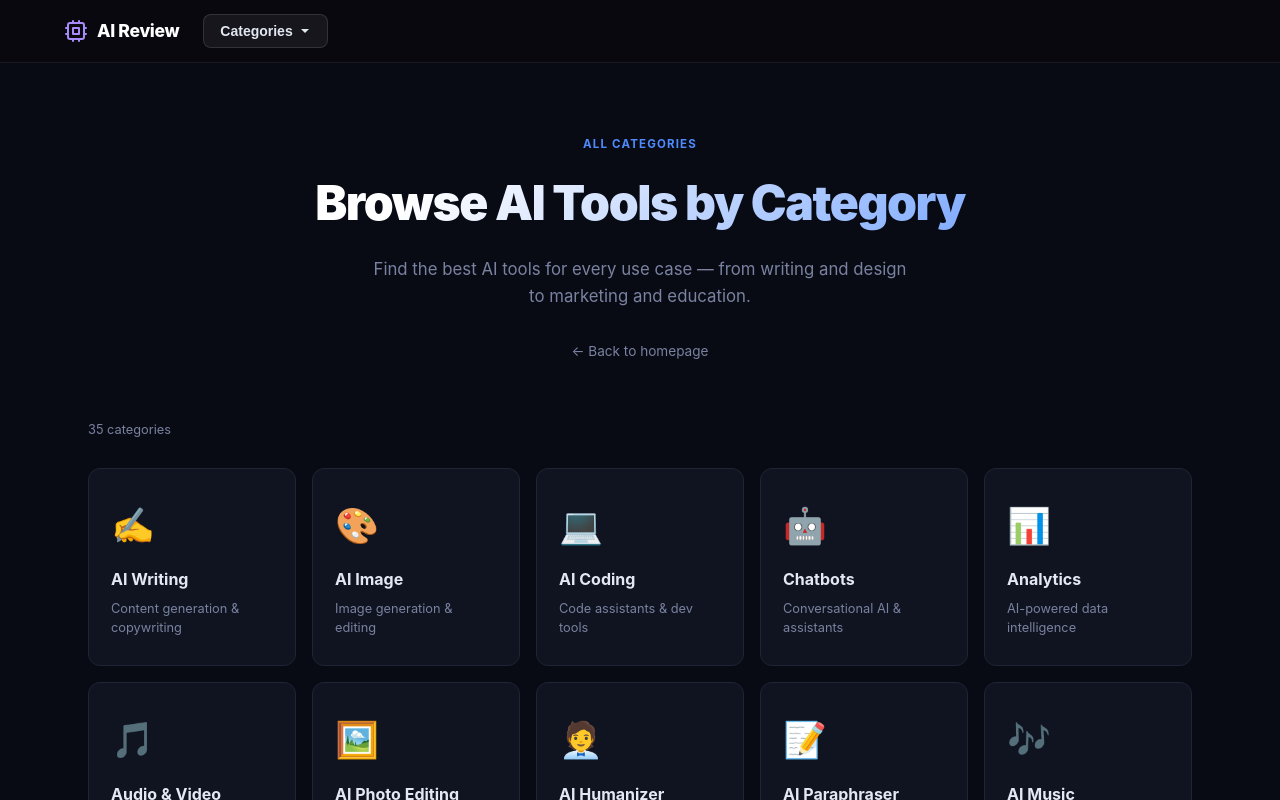
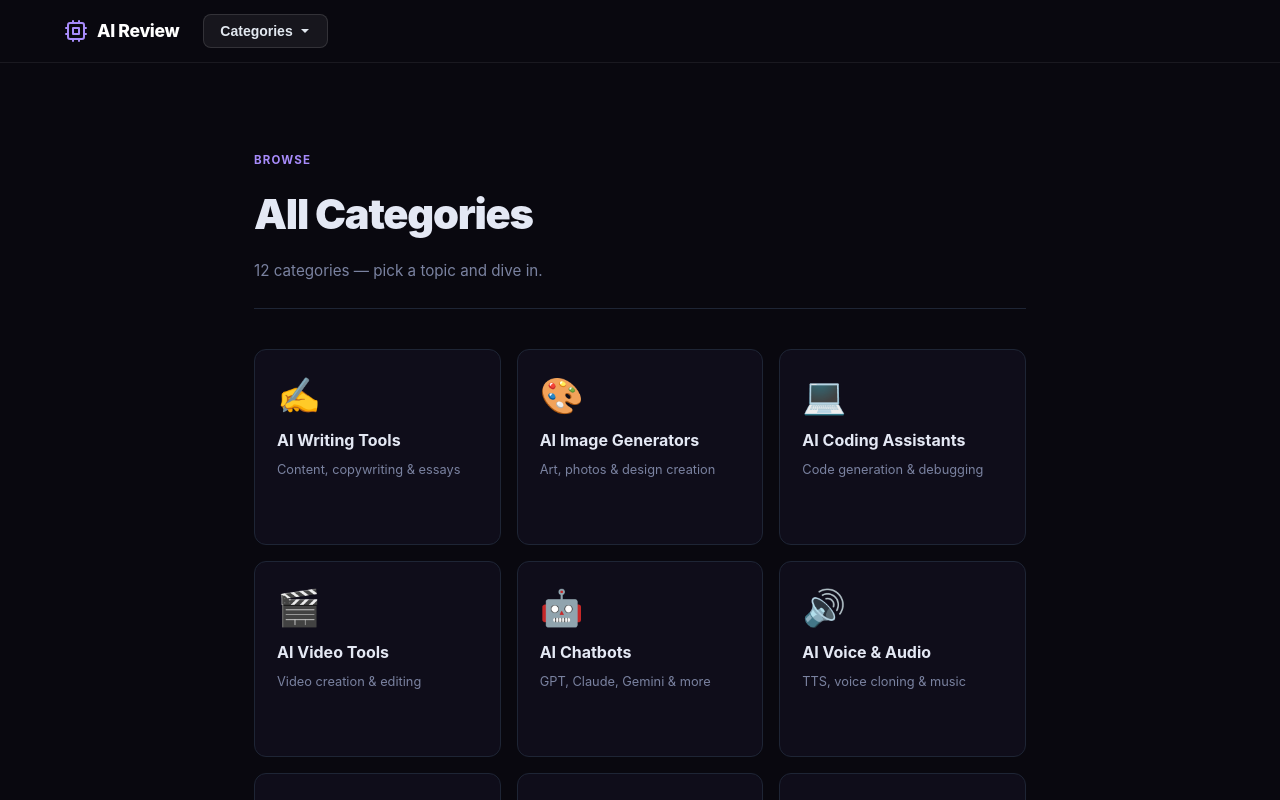
Before and after one commit to conceptsellerbills-cmyk/ai-review-tech, a Next.js app: page /categories in a window 1280 px wide. Shown: the top 800 px of the page. Built offline with nearby package versions, Linux system fonts and the light colour scheme.

Commit message:
feat: add all categories browse page

```diff
--- a/app/categories/page.tsx
+++ b/app/categories/page.tsx
@@ -1,98 +1,51 @@
-import type { Metadata } from 'next'
+import type { Metadata } from "next";
 
 export const metadata: Metadata = {
-  title: 'All AI Tool Categories — ai-review.tech',
-  description: 'Browse all AI tool categories — writing, image, coding, chatbots, SEO, marketing, and 25 more.',
-}
+  title: "All Categories — AI Review",
+  description: "Browse all categories on AI Review. Find expert guides and reviews organized by topic.",
+};
 
-const CATEGORIES = [
-  { icon: '✍️', label: 'AI Writing', desc: 'Content generation & copywriting', href: '/category/ai-writing' },
-  { icon: '🎨', label: 'AI Image', desc: 'Image generation & editing', href: '/category/ai-image' },
-  { icon: '💻', label: 'AI Coding', desc: 'Code assistants & dev tools', href: '/category/ai-coding' },
-  { icon: '🤖', label: 'Chatbots', desc: 'Conversational AI & assistants', href: '/category/chatbots' },
-  { icon: '📊', label: 'Analytics', desc: 'AI-powered data intelligence', href: '/category/analytics' },
-  { icon: '🎵', label: 'Audio & Video', desc: 'AI for speech, music & video', href: '/category/audio-video' },
-  { icon: '🖼️', label: 'AI Photo Editing', desc: 'Enhance & edit photos with AI', href: '/category/ai-photo-editing' },
-  { icon: '🧑‍💼', label: 'AI Humanizer', desc: 'Make AI text sound human', href: '/category/ai-humanizer' },
-  { icon: '📝', label: 'AI Paraphraser', desc: 'Rewrite & rephrase with AI', href: '/category/ai-paraphraser' },
-  { icon: '🎶', label: 'AI Music', desc: 'Generate music & songs with AI', href: '/category/ai-music' },
-  { icon: '🎭', label: 'AI Face Swap', desc: 'Face swap & avatar tools', href: '/category/ai-face-swap' },
-  { icon: '🎓', label: 'AI Essay Writer', desc: 'AI tools for academic writing', href: '/category/ai-essay-writer' },
-  { icon: '🎬', label: 'AI Video Editor', desc: 'Edit & create videos with AI', href: '/category/ai-video-editing' },
-  { icon: '🌐', label: 'AI Website Builder', desc: 'Build websites with AI', href: '/category/ai-website-builder' },
-  { icon: '🔍', label: 'AI Plagiarism Checker', desc: 'Detect copied content with AI', href: '/category/ai-plagiarism-checker' },
-  { icon: '📖', label: 'AI Story Generator', desc: 'Create stories & fiction with AI', href: '/category/ai-story-generator' },
-  { icon: '👤', label: 'AI Avatar Generator', desc: 'Create AI avatars & profiles', href: '/category/ai-avatar-generator' },
-  { icon: '🏠', label: 'AI Interior Design', desc: 'Design spaces with AI', href: '/category/ai-interior-design' },
-  { icon: '💼', label: 'AI Cover Letter', desc: 'Write cover letters with AI', href: '/category/ai-cover-letter' },
-  { icon: '🎯', label: 'AI Logo Generator', desc: 'Create logos & branding with AI', href: '/category/ai-logo-generator' },
-  { icon: '🕵️', label: 'AI Detector', desc: 'Detect AI-generated content', href: '/category/ai-detector' },
-  { icon: '📋', label: 'AI Summarizer', desc: 'Summarize documents & articles', href: '/category/ai-summarizer' },
-  { icon: '🎥', label: 'AI Video Generator', desc: 'Generate videos from text', href: '/category/ai-video-generator' },
-  { icon: '📄', label: 'AI Resume Builder', desc: 'Build resumes with AI', href: '/category/ai-resume-builder' },
-  { icon: '🗂️', label: 'AI Presentation', desc: 'Create slides & decks with AI', href: '/category/ai-presentation' },
-  { icon: '🌍', label: 'AI Translation', desc: 'Translate languages with AI', href: '/category/ai-translation' },
-  { icon: '💬', label: 'AI Customer Service', desc: 'Automate support with AI', href: '/category/ai-customer-service' },
-  { icon: '✏️', label: 'AI Design Tools', desc: 'Graphic design powered by AI', href: '/category/ai-design-tools' },
-  { icon: '📈', label: 'AI SEO Tools', desc: 'Rank higher with AI SEO', href: '/category/ai-seo-tools' },
-  { icon: '📧', label: 'AI Email Writer', desc: 'Write better emails with AI', href: '/category/ai-email' },
-  { icon: '🗓️', label: 'AI Meeting Tools', desc: 'Automate meeting notes with AI', href: '/category/ai-meeting-tools' },
-  { icon: '⚡', label: 'AI Productivity', desc: 'Work smarter with AI tools', href: '/category/ai-productivity' },
-  { icon: '🏫', label: 'AI Education', desc: 'Learn & teach with AI', href: '/category/ai-education' },
-  { icon: '📣', label: 'AI Marketing', desc: 'Scale marketing with AI', href: '/category/ai-marketing' },
-  { icon: '📱', label: 'AI Social Media', desc: 'Grow your audience with AI', href: '/category/ai-social-media' },
-]
+const CATEGORIES: { icon: string; label: string; desc: string; href: string }[] = [{"icon":"✍️","label":"AI Writing Tools","desc":"Content, copywriting & essays","href":"/category/ai-writing"},{"icon":"🎨","label":"AI Image Generators","desc":"Art, photos & design creation","href":"/category/ai-image"},{"icon":"💻","label":"AI Coding Assistants","desc":"Code generation & debugging","href":"/category/ai-coding"},{"icon":"🎬","label":"AI Video Tools","desc":"Video creation & editing","href":"/category/ai-video"},{"icon":"🤖","label":"AI Chatbots","desc":"GPT, Claude, Gemini & more","href":"/category/ai-chatbots"},{"icon":"🔊","label":"AI Voice & Audio","desc":"TTS, voice cloning & music","href":"/category/ai-audio"},{"icon":"📊","label":"AI for Business","desc":"Automation & productivity tools","href":"/category/ai-business"},{"icon":"🎓","label":"AI for Education","desc":"Learning, tutoring & research","href":"/category/ai-education"},{"icon":"🛒","label":"AI for E-commerce","desc":"Product descriptions & listings","href":"/category/ai-ecommerce"},{"icon":"📱","label":"AI Mobile Apps","desc":"Best AI apps for iOS & Android","href":"/category/ai-mobile"},{"icon":"🔍","label":"AI SEO Tools","desc":"Keyword research & content SEO","href":"/category/ai-seo"},{"icon":"📧","label":"AI Email Tools","desc":"Email writing & automation","href":"/category/ai-email"}];
 
 export default function CategoriesPage() {
   return (
     <>
       <style>{`
-        *, *::before, *::after { box-sizing: border-box; margin: 0; padding: 0; }
-        :root {
-          --bg: #080b14; --surface: #0f1420; --border: #1e2535;
-          --text: #e4e8f4; --muted: #7a82a0; --accent: #4f8bff; --accent2: #7c5cfc;
-          --radius: 12px;
-        }
-        body { background: var(--bg); color: var(--text); font-family: -apple-system, BlinkMacSystemFont, "Segoe UI", sans-serif; line-height: 1.6; }
-        a { text-decoration: none; color: inherit; }
-        .container { max-width: 1200px; margin: 0 auto; padding: 0 24px; }
-        .page-hero { padding: 72px 24px 56px; text-align: center; }
-        .page-eyebrow { font-size: 0.72rem; color: var(--accent); font-weight: 700; letter-spacing: 0.1em; text-transform: uppercase; margin-bottom: 12px; }
-        .page-title { font-size: clamp(2rem, 4vw, 3rem); font-weight: 900; letter-spacing: -0.03em; margin-bottom: 14px; background: linear-gradient(135deg, #fff 30%, var(--accent)); -webkit-background-clip: text; -webkit-text-fill-color: transparent; background-clip: text; }
-        .page-desc { color: var(--muted); font-size: 1.05rem; max-width: 540px; margin: 0 auto 28px; }
-        .back-link { display: inline-flex; align-items: center; gap: 6px; color: var(--muted); font-size: 0.85rem; }
-        .back-link:hover { color: var(--accent); }
-        .cats-section { padding: 0 0 100px; }
-        .cats-count { font-size: 0.8rem; color: var(--muted); margin-bottom: 28px; }
-        .category-grid { display: grid; grid-template-columns: repeat(auto-fill, minmax(190px, 1fr)); gap: 16px; }
-        .category-card { padding: 28px 22px; background: var(--surface); border: 1px solid var(--border); border-radius: var(--radius); transition: border-color 0.15s, transform 0.15s, box-shadow 0.15s; display: block; }
-        .category-card:hover { border-color: var(--accent); transform: translateY(-2px); box-shadow: 0 8px 28px rgba(0,0,0,0.3); }
-        .category-icon { font-size: 2.2rem; margin-bottom: 14px; display: block; }
-        .category-label { font-weight: 700; font-size: 1rem; margin-bottom: 6px; color: var(--text); }
-        .category-desc { font-size: 0.8rem; color: var(--muted); line-height: 1.5; }
+        *,*::before,*::after{box-sizing:border-box;margin:0;padding:0}
+        body{background:#09080f;color:#e4e8f4;font-family:-apple-system,BlinkMacSystemFont,"Segoe UI",sans-serif;line-height:1.7}
+        a{text-decoration:none;color:inherit}
+        .cats-wrap{max-width:1100px;margin:0 auto;padding:48px 24px 80px}
+        .cats-header{margin-bottom:40px;padding-bottom:24px;border-bottom:1px solid #1e2535}
+        .cats-eyebrow{font-size:0.72rem;font-weight:700;letter-spacing:0.1em;text-transform:uppercase;color:#a78bfa;margin-bottom:8px}
+        .cats-title{font-size:clamp(1.8rem,3.5vw,2.6rem);font-weight:900;letter-spacing:-0.03em;color:#e4e8f4}
+        .cats-subtitle{font-size:0.95rem;color:#7a82a0;margin-top:10px;line-height:1.6}
+        .cats-grid{display:grid;grid-template-columns:repeat(auto-fill,minmax(200px,1fr));gap:16px}
+        .cat-card{background:#0f0d1a;border:1px solid #1e2535;border-radius:12px;padding:28px 22px;display:block;transition:border-color 0.15s,transform 0.15s,box-shadow 0.15s}
+        .cat-card:hover{border-color:#a78bfa;transform:translateY(-3px);box-shadow:0 10px 32px rgba(0,0,0,0.35)}
+        .cat-icon{font-size:2.2rem;margin-bottom:14px;display:block;line-height:1}
+        .cat-label{font-weight:700;font-size:1rem;margin-bottom:6px;color:#e4e8f4}
+        .cat-desc{font-size:0.8rem;color:#7a82a0;line-height:1.55}
+        .cat-arrow{display:block;margin-top:14px;font-size:0.8rem;font-weight:600;color:#a78bfa;opacity:0;transition:opacity 0.15s}
+        .cat-card:hover .cat-arrow{opacity:1}
+        @media(max-width:500px){.cats-grid{grid-template-columns:repeat(2,1fr)}}
       `}</style>
-
-      <div className="page-hero">
-        <div className="page-eyebrow">All Categories</div>
-        <h1 className="page-title">Browse AI Tools by Category</h1>
-        <p className="page-desc">Find the best AI tools for every use case — from writing and design to marketing and education.</p>
-        <a href="/" className="back-link">← Back to homepage</a>
-      </div>
-
-      <div className="container">
-        <section className="cats-section">
-          <div className="cats-count">{CATEGORIES.length} categories</div>
-          <div className="category-grid">
-            {CATEGORIES.map((c) => (
-              <a key={c.label} href={c.href} className="category-card">
-                <span className="category-icon">{c.icon}</span>
-                <div className="category-label">{c.label}</div>
-                <div className="category-desc">{c.desc}</div>
-              </a>
-            ))}
-          </div>
-        </section>
+      <div className="cats-wrap">
+        <div className="cats-header">
+          <div className="cats-eyebrow">Browse</div>
+          <h1 className="cats-title">All Categories</h1>
+          <p className="cats-subtitle">{CATEGORIES.length} categories — pick a topic and dive in.</p>
+        </div>
+        <div className="cats-grid">
+          {CATEGORIES.map((c) => (
+            <a href={c.href} className="cat-card" key={c.href}>
+              <span className="cat-icon">{c.icon}</span>
+              <div className="cat-label">{c.label}</div>
+              <div className="cat-desc">{c.desc}</div>
+              <span className="cat-arrow">Explore →</span>
+            </a>
+          ))}
+        </div>
       </div>
     </>
-  )
+  );
 }
```
